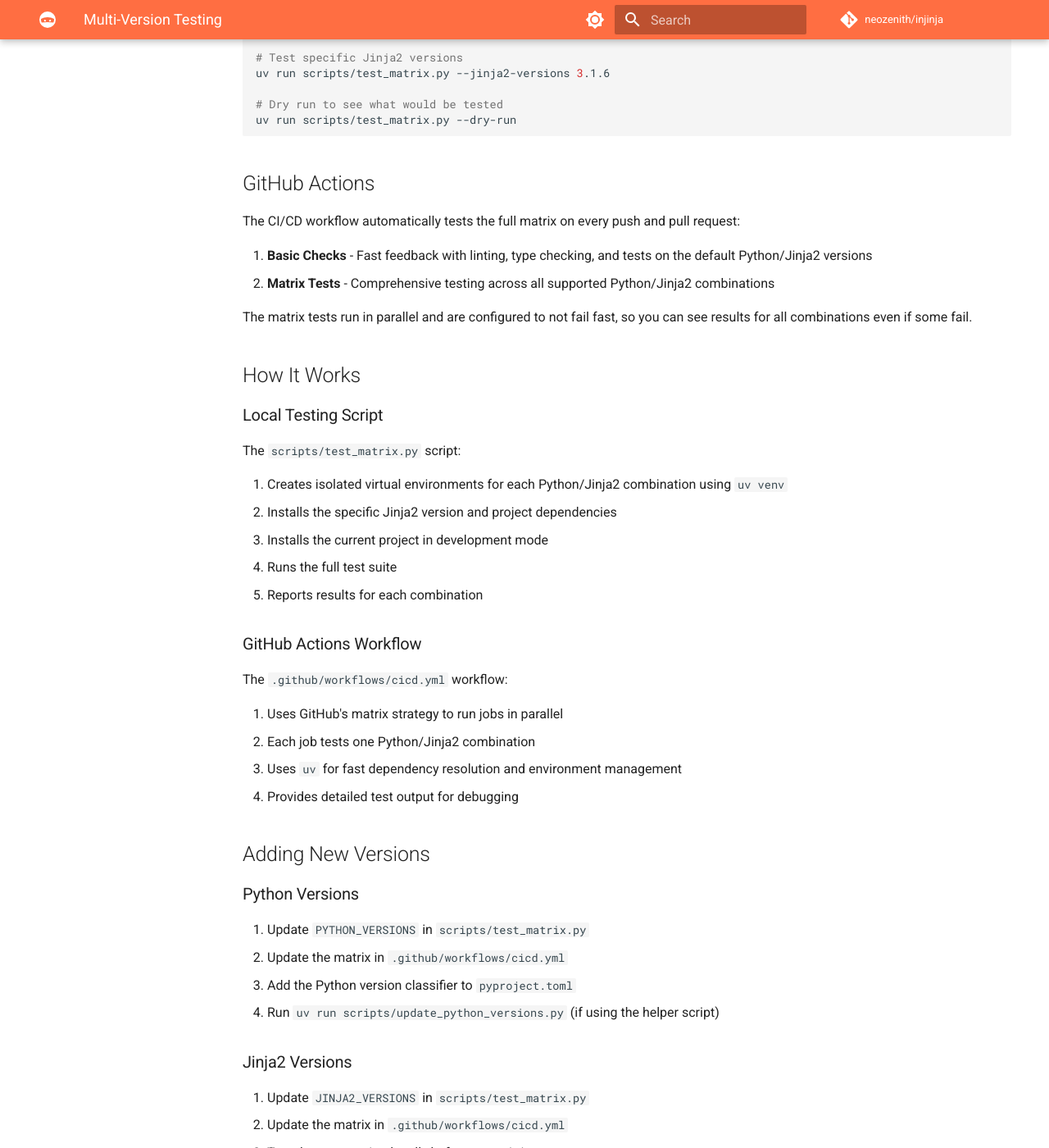
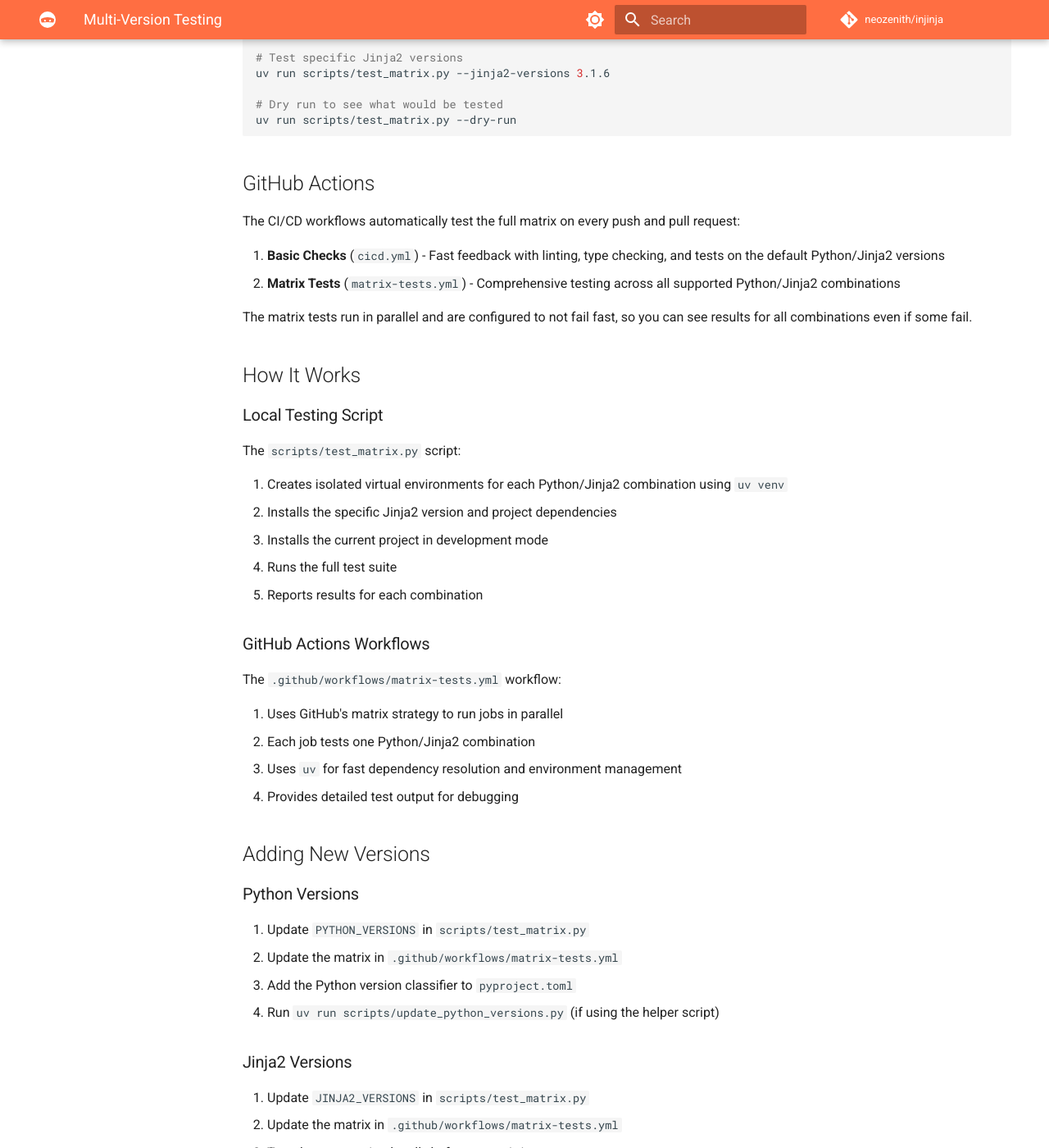
Before and after one commit to neozenith/injinja, an MkDocs documentation site: the page built from docs/testing-matrix.md, in a window 1280 px wide and 1400 px high, scrolled down 901 px. Shown: the whole window at 82% size. Built offline with MkDocs 1.6.1 and Material for MkDocs 9.7.7, drawn with Linux system fonts in a browser that asks for light colours; comment, search, counter and statistics services are not loaded.

Commit message:
feat: implement multi-version testing for Python 3.12+ and Jinja2 3.0+
- Add matrix testing script (scripts/test_matrix.py) for local multi-version testing
- Add separate GitHub Actions workflow (matrix-tests.yml) for matrix testing
- Add Makefile targets: test-matrix, test-matrix-clean
- Add Python 3.13 support to pyproject.toml classifiers
- Add comprehensive testing documentation (docs/testing-matrix.md)
- Add helper script to update Python version support
- Use uv for fast virtual environment and dependency management

Closes #35

🤖 Generated with [Claude Code](https://claude.ai/code)

Co-authored-by: Josh Peak <neozenith@users.noreply.github.com>

```diff
--- a/docs/testing-matrix.md
+++ b/docs/testing-matrix.md
@@ -42,10 +42,10 @@ uv run scripts/test_matrix.py --dry-run
 
 ## GitHub Actions
 
-The CI/CD workflow automatically tests the full matrix on every push and pull request:
+The CI/CD workflows automatically test the full matrix on every push and pull request:
 
-1. **Basic Checks** - Fast feedback with linting, type checking, and tests on the default Python/Jinja2 versions
-2. **Matrix Tests** - Comprehensive testing across all supported Python/Jinja2 combinations
+1. **Basic Checks** (`cicd.yml`) - Fast feedback with linting, type checking, and tests on the default Python/Jinja2 versions
+2. **Matrix Tests** (`matrix-tests.yml`) - Comprehensive testing across all supported Python/Jinja2 combinations
 
 The matrix tests run in parallel and are configured to not fail fast, so you can see results for all combinations even if some fail.
 
@@ -61,9 +61,9 @@ The `scripts/test_matrix.py` script:
 4. Runs the full test suite
 5. Reports results for each combination
 
-### GitHub Actions Workflow
+### GitHub Actions Workflows
 
-The `.github/workflows/cicd.yml` workflow:
+The `.github/workflows/matrix-tests.yml` workflow:
 
 1. Uses GitHub's matrix strategy to run jobs in parallel
 2. Each job tests one Python/Jinja2 combination
@@ -75,14 +75,14 @@ The `.github/workflows/cicd.yml` workflow:
 ### Python Versions
 
 1. Update `PYTHON_VERSIONS` in `scripts/test_matrix.py`
-2. Update the matrix in `.github/workflows/cicd.yml`
+2. Update the matrix in `.github/workflows/matrix-tests.yml`
 3. Add the Python version classifier to `pyproject.toml`
 4. Run `uv run scripts/update_python_versions.py` (if using the helper script)
 
 ### Jinja2 Versions
 
 1. Update `JINJA2_VERSIONS` in `scripts/test_matrix.py`
-2. Update the matrix in `.github/workflows/cicd.yml`
+2. Update the matrix in `.github/workflows/matrix-tests.yml`
 3. Test the new version locally before committing
 
 ## Troubleshooting
```
Also changed, not shown: 2 other files.
